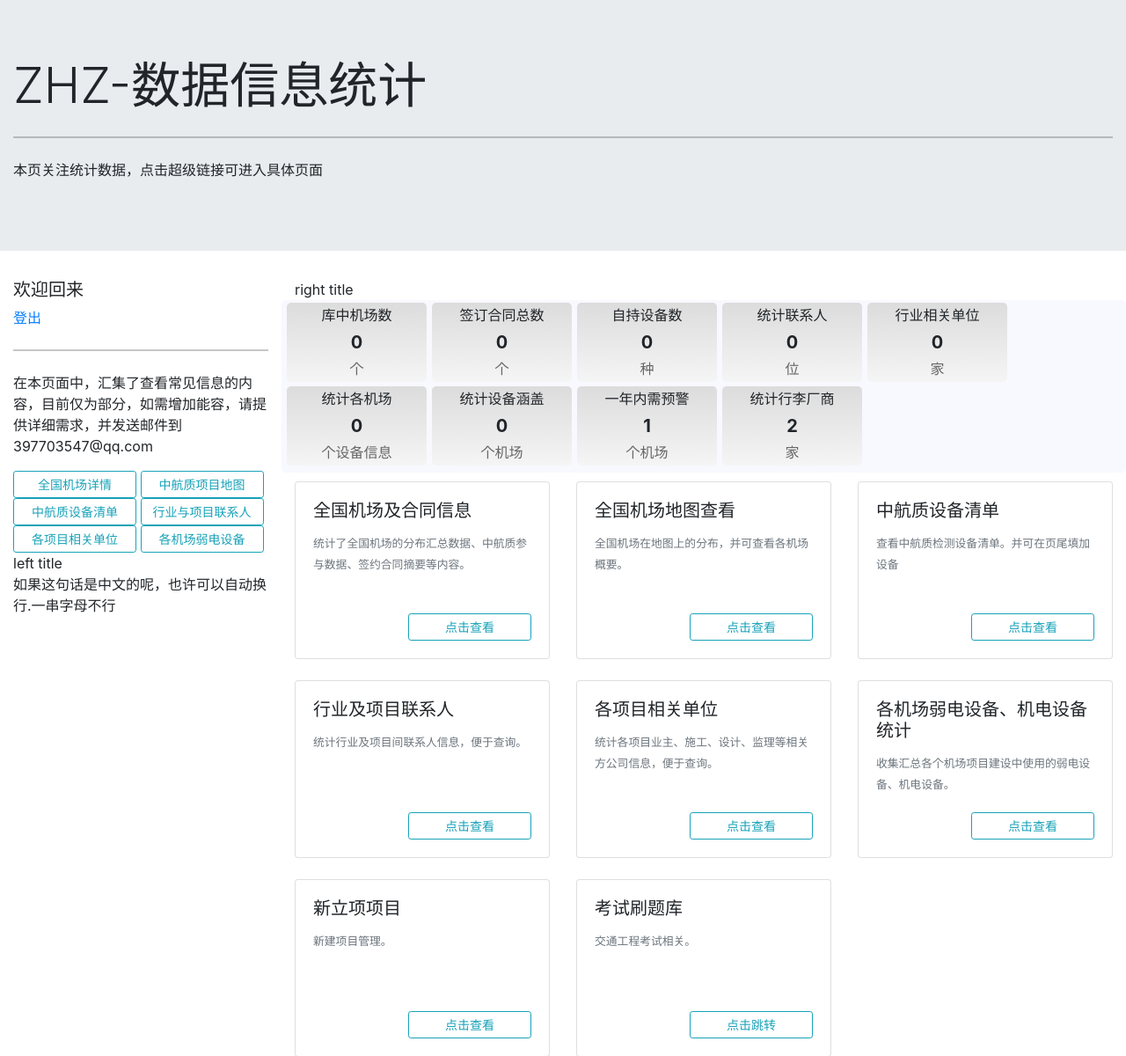
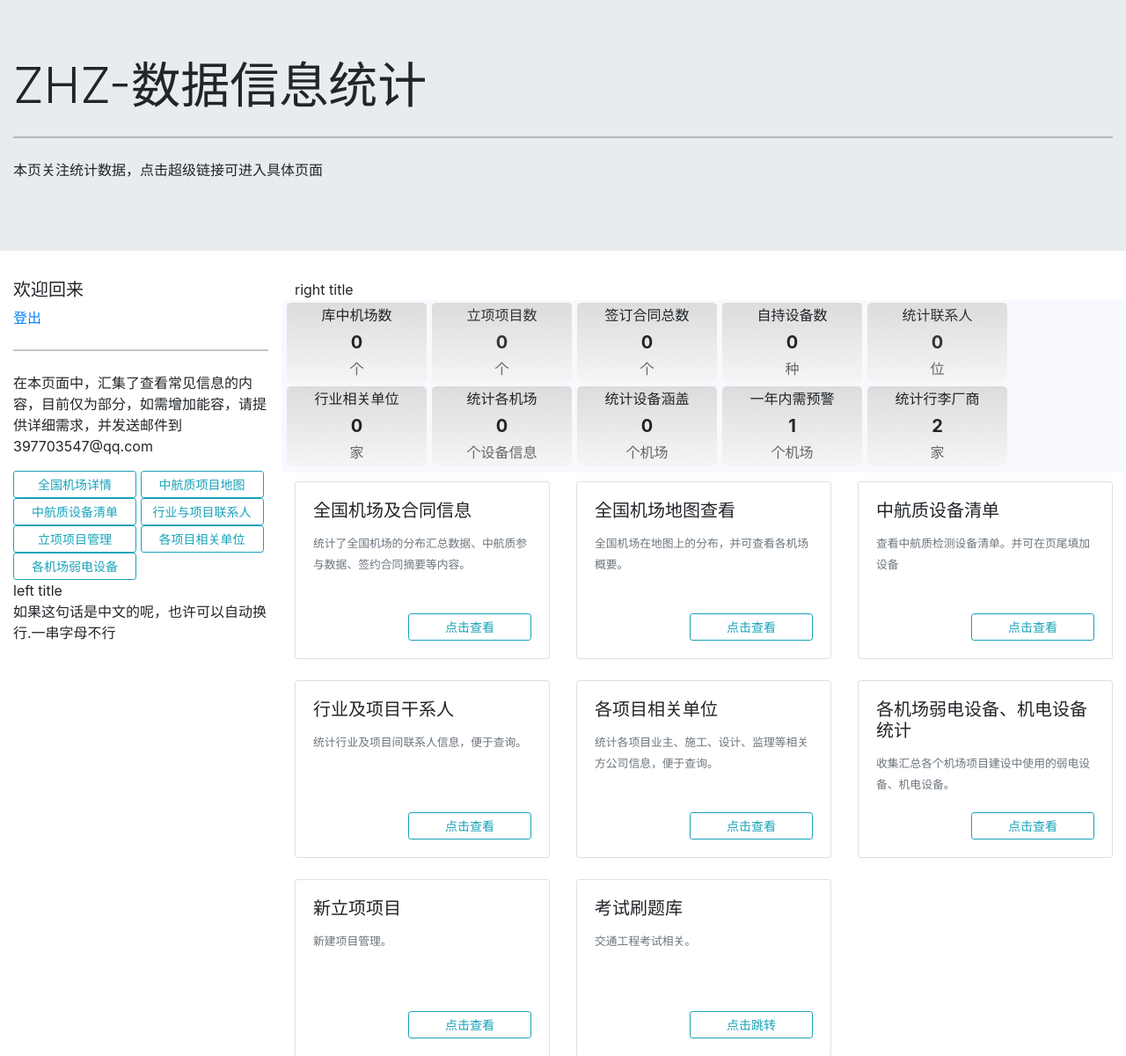
Before and after one commit to rovesoul/zhz_web, a Django app: page /ZHZ/choice in a window 1280 px wide. Shown: the top 1200 px of the page at 88% size. Run offline with Django 3.2, Linux system fonts and the light colour scheme; data that the repository does not hold is empty.

Commit message:
首页调整，增加超级链接和数据统计

```diff
--- a/ZHZ_DATABASH/templates/ZHZHome.html
+++ b/ZHZ_DATABASH/templates/ZHZHome.html
@@ -32,6 +32,17 @@
         <span class="databash_foot">个</span>
     </div>
 
+    <div class="col-md-2 col-sm-4 text-center databash" >
+        <a style="text-decoration: none;color: #333333" href="/ZHZ/newproject" target="_blank">
+        <span class="databash_title">立项项目数</span>
+        <div class="databash_value_div">
+            <span class="align-middle font-weight-bold databash_value_span"
+                  >{{ count_nps }}</span>
+        </div>
+        <span class="databash_foot">个</span>
+        </a>
+    </div>
+
     <div class="col-md-2 col-sm-4 text-center databash">
         <span class="databash_title">签订合同总数</span>
         <div class="databash_value_div">
@@ -48,12 +59,15 @@
         </div>
         <span class="databash_foot">种</span>
     </div>
+
     <div class="col-md-2 col-sm-4 text-center databash">
+        <a style="text-decoration: none;color: #333333" href="/ZHZ/person" target="_blank">
         <span class="databash_title">统计联系人</span>
         <div class="databash_value_div">
             <span class="align-middle font-weight-bold databash_value_span" >{{count_contact_person}}</span>
         </div>
         <span class="databash_foot">位</span>
+        </a>
     </div>
     <div class="col-md-2 col-sm-4 text-center databash">
         <span class="databash_title">行业相关单位</span>
@@ -146,7 +160,7 @@
     <div class="col mb-4">
         <div class="card h-100">
             <div class="card-body">
-                <h5 class="card-title">行业及项目联系人</h5>
+                <h5 class="card-title">行业及项目干系人</h5>
                 <p class="card-text">
                     <small class="text-muted">统计行业及项目间联系人信息，便于查询。</small>
                 </p>
--- a/ZHZ_DATABASH/templates/base1_left_choiceButton.html
+++ b/ZHZ_DATABASH/templates/base1_left_choiceButton.html
@@ -10,10 +10,11 @@
     <title>Title</title>
 </head>
 <body>
-<button type="button" class="btn btn-outline-info btn-sm">全国机场详情</button>
+<button type="button" class="btn btn-outline-info btn-sm" href="">全国机场详情</button>
 <button type="button" class="btn btn-outline-info btn-sm">中航质项目地图</button>
 <button type="button" class="btn btn-outline-info btn-sm">中航质设备清单</button>
-<button type="button" class="btn btn-outline-info btn-sm">行业与项目联系人</button>
+<a type="button" class="btn btn-outline-info btn-sm" href="/ZHZ/person" target="_blank">行业与项目联系人</a>
+<a type="button" class="btn btn-outline-info btn-sm" href="/ZHZ/newproject" target="_blank">立项项目管理</a>
 <button type="button" class="btn btn-outline-info btn-sm">各项目相关单位</button>
 <button type="button" class="btn btn-outline-info btn-sm">各机场弱电设备</button>
 </body>
--- a/ZHZ_DATABASH/views.py
+++ b/ZHZ_DATABASH/views.py
@@ -26,6 +26,7 @@ def choice(request):
         'count_airport_device':lists[6],
         'alarm_airport_count':lists[7],
         'count_luggage': lists[8],
+        'count_nps': lists[9],
         'FriendWeb':FridenWeb.values_list(),
     }
 
@@ -48,6 +49,8 @@ def get_count_contract():
     count_companys_contract= models.TradeContracts.objects.all()
     # 有弱电设备信息的机场数量
     count_airport_have_weak_device= models.ProjectDevice.objects.all()
+    # 立项项目数
+    count_np =models.NewCompanyProject.objects.all()
     have_weak_device_set = set([i[1] for i in count_airport_have_weak_device.values_list()]) # (1, '哈尔滨太平机场', '航显', '显.... 筛出机场名不重复
     # 有多少个弱电设备数量
     count_airport_device= models.ProjectDevice.objects.all()
@@ -64,5 +67,6 @@ def get_count_contract():
           len(count_airport_device), # 6弱电设备数
           len(alarm_airport_count), # 7需要提示机场数
           len(count_luggage),  # 8 需要提示机场数
+          len(count_np),  # 9 需要提示机场数
     ]
     return list
```
